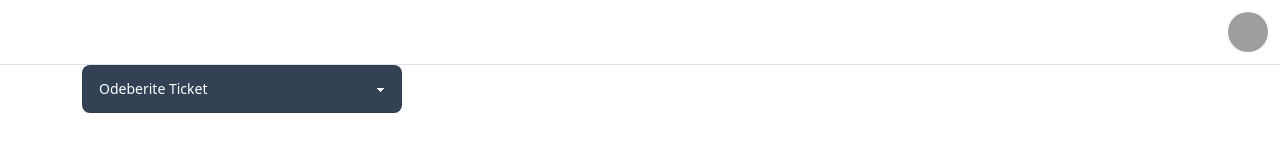
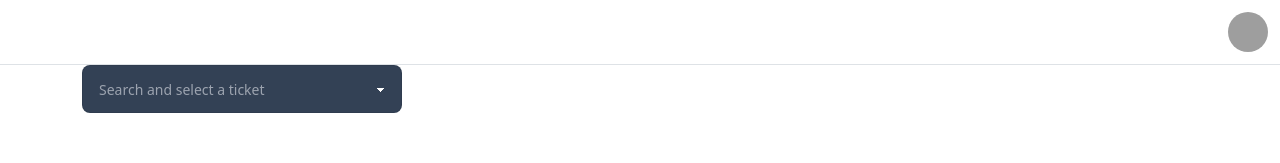
Before and after one commit to Majki1/riteh-ticketing, a React (Create React App) app in the folder ClientApp/: page /Tickets in a window 1280 px wide. Shown: the top 163 px of the page. Built offline with nearby package versions, Linux system fonts and the light colour scheme; grey boxes are pictures that could not be loaded.

Commit message:
searchbar za dropdown

```diff
--- a/ClientApp/src/components/Tickets.js
+++ b/ClientApp/src/components/Tickets.js
@@ -23,6 +23,7 @@ export class Tickets extends Component {
         bio: '',
         photo: '',
       },
+      ticketOptions: ['Dummy 1', 'Dummy 2', 'Nesto tamo'], // Add your ticket options here
     };
   }
 
@@ -53,19 +54,22 @@ export class Tickets extends Component {
   };
 
   render() {
-    const { selectedTicket, formData } = this.state;
+    const { selectedTicket, formData, ticketOptions } = this.state;
 
     return (
       <div>
-        <select
+        <input
+          type="text"
+          list="ticketOptions"
           className="select select-bordered w-full max-w-xs text-white bg-slate-700"
-          defaultValue=""
+          placeholder="Search and select a ticket"
           onChange={this.handleTicketChange}
-        >
-          <option value="" disabled className='text-white'>Odeberite Ticket</option>
-          <option value="dummy1" className='text-white'>Dummy 1</option>
-          <option value="dummy2" className='text-white'>Dummy 2</option>
-        </select>
+        />
+        <datalist id="ticketOptions">
+          {ticketOptions.map((option, index) => (
+            <option key={index} value={option} />
+          ))}
+        </datalist>
 
         {selectedTicket && (
           <div className="mx-auto max-w-xl">
@@ -80,30 +84,6 @@ export class Tickets extends Component {
                     placeholder="Ticket"
                     value={selectedTicket}
                     readOnly
-                  />
-                </div>
-                <div className="col-span-6">
-                  <label htmlFor="example8" className="mb-1 block text-sm font-medium text-white">Password</label>
-                  <input
-                    type="password"
-                    id="example8"
-                    name="password"
-                    value={formData.password}
-                    onChange={this.handleChange}
-                    className="block w-full rounded-md border-gray-300 shadow-sm focus:border-primary-400 focus:ring focus:ring-primary-200 focus:ring-opacity-50 disabled:cursor-not-allowed text-white disabled:bg-gray-50 disabled:text-white"
-                    placeholder="Enter your password"
-                  />
-                </div>
-                <div className="col-span-6">
-                  <label htmlFor="example9" className="mb-1 block text-sm font-medium text-white">First Name</label>
-                  <input
-                    type="text"
-                    id="example9"
-                    name="firstName"
-                    value={formData.firstName}
-                    onChange={this.handleChange}
-                    className="block w-full rounded-md border-gray-300 shadow-sm focus:border-primary-400 focus:ring focus:ring-primary-200 focus:ring-opacity-50 disabled:cursor-not-allowed text-white disabled:bg-gray-50 disabled:text-white"
-                    placeholder="Enter your first name"
                   />
                 </div>
                 {/* Include other form fields here */}
```
